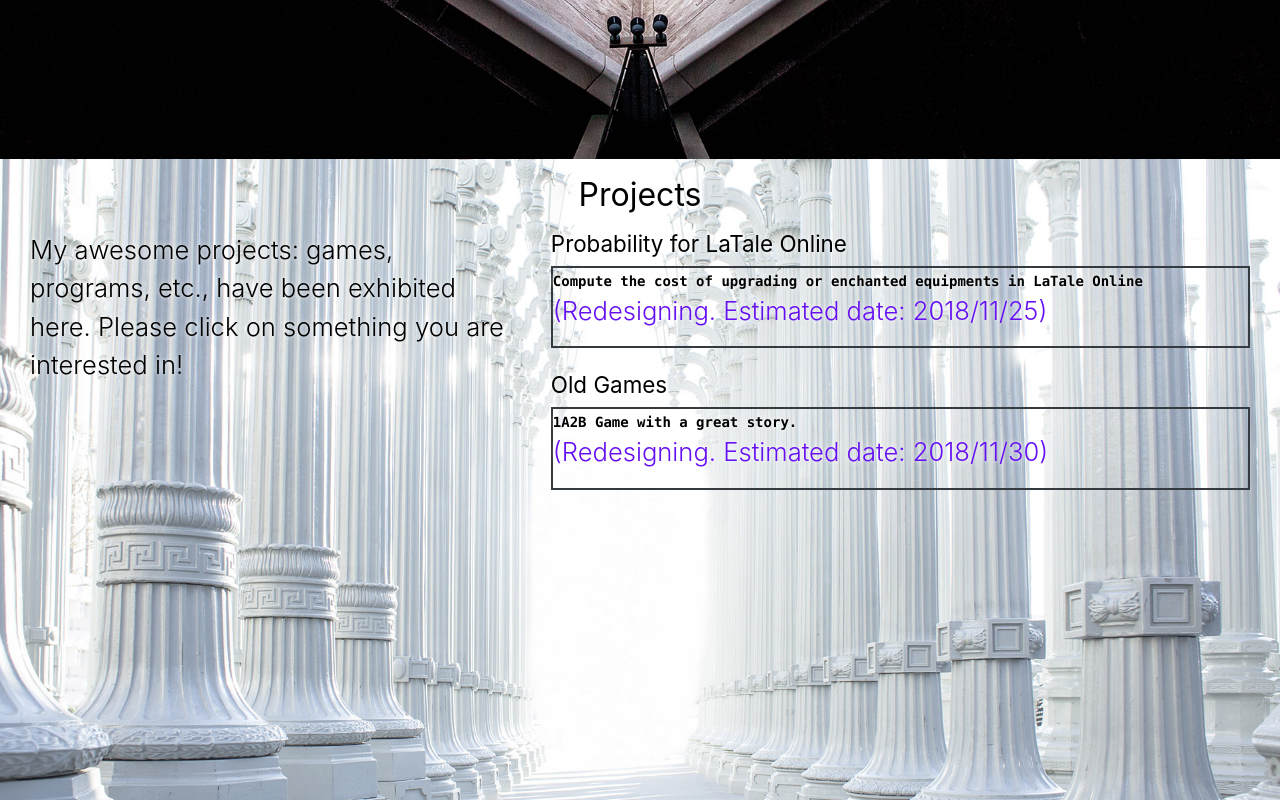
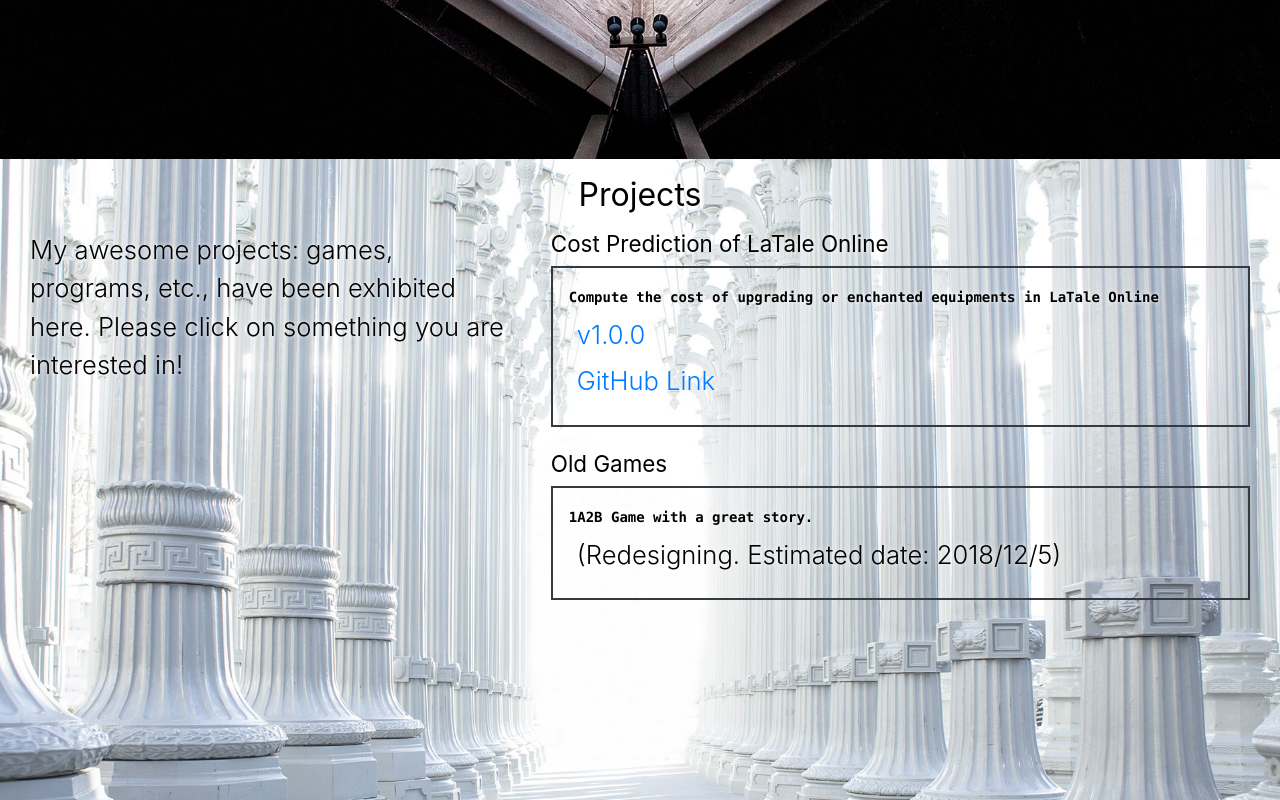
Before and after one commit to physicsSorcererKing/pilisenk.github.io, a website: page index.html in a window 1280 px wide. Shown: the part 641-1441 px from the top of the page. Drawn offline with nearby package versions, Linux system fonts and the light colour scheme; a web font is replaced by a local one.

Commit message:
Add project link: Cost Prediction of LaTale Online v1.0.0

```diff
--- a/css/index.css
+++ b/css/index.css
@@ -271,10 +271,11 @@ a.anchor {
 /*=============================#projects=============================*/
 .psk-project-item {
 	border: 2px solid var(--dark);
+	padding: 1em;
 }
 
 .psk-project-item p {
-	color: var(--indigo);
+	margin: .5rem;
 }
 
 .psk-project-item code {
--- a/index.html
+++ b/index.html
@@ -81,11 +81,16 @@
                     </div>
                     <div class="col-lg-7">
                         <div>
-                            <h4>Probability for LaTale Online</h4>
+                            <h4>Cost Prediction of LaTale Online</h4>
                             <a >
                                 <div class="psk-project-item">
                                     <code>Compute the cost of upgrading or enchanted equipments in LaTale Online</code>
-                                    <p>(Redesigning. Estimated date: 2018/11/25)</p>
+                                    <a href="http://cpp.sh/5s5rx" target="_blank" class="">
+                                        <p>v1.0.0</p>
+                                    </a>
+                                    <a href="https://github.com/pilisenk/probability/tree/master/latale" target="_blank">
+                                        <p>GitHub Link</p>
+                                    </a>
                                 </div>
                             </a>
                         </div>
@@ -94,7 +99,7 @@
                             <a>
                                 <div class="psk-project-item">
                                     <code>1A2B Game with a great story.</code>
-                                    <p>(Redesigning. Estimated date: 2018/11/30)</p>
+                                    <p>(Redesigning. Estimated date: 2018/12/5)</p>
                                 </div>
                             </a>
                         </div>
```
